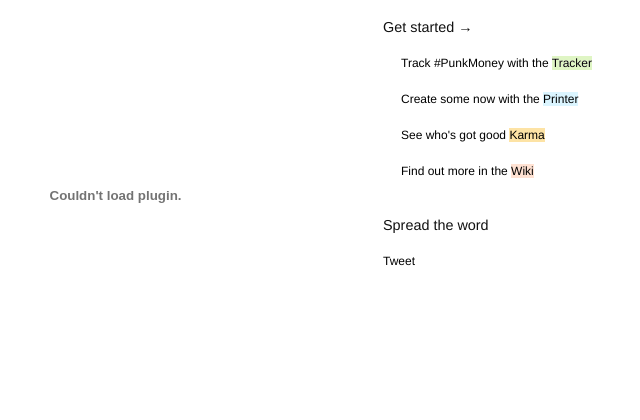
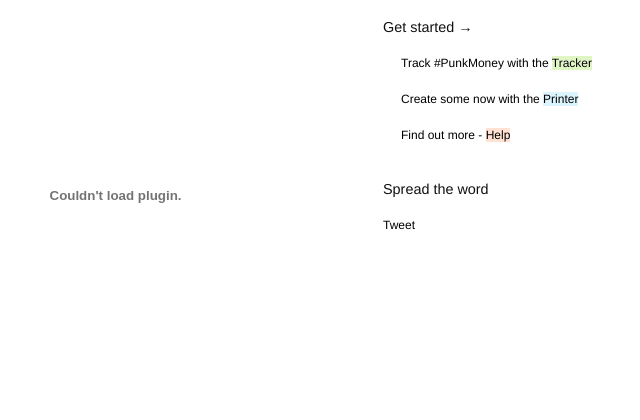
Before and after one commit to webisteme/punkmoney, a Django app: page / in a window 1280 px wide. Shown: the part 117-537 px from the top of the page, without its empty margins (382-1022 px from the left). Run offline with Django 3.2, Linux system fonts and the light colour scheme; parts of the project's set-up code (start-up, migrations or seed data) failed here and were passed over; some libraries are stand-ins or nearby versions.

Commit message:
front page tidy

```diff
--- a/web/templates/home.html
+++ b/web/templates/home.html
@@ -70,9 +70,7 @@
             <hr class="space">
             <li>Create some now with the <span id="promised"><a href="/print">Printer</a></span></li>
             <hr class="space">
-            <li>See who's got good <span id="transfer"><a href="/trustnet">Karma</a></span></li>
-            <hr class="space">
-            <li>Find out more in the <span id="expiration"><a href="http://wiki.punkmoney.org">Wiki</a></span></li>
+            <li>Find out more - <span id="expiration"><a href="http://wiki.punkmoney.org">Help</a></span></li>
             </ul>
 
             <hr class="space">
```
